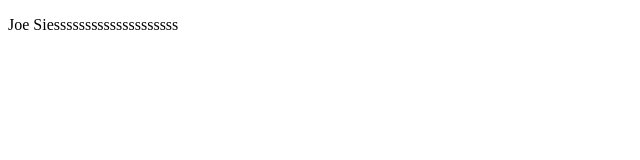
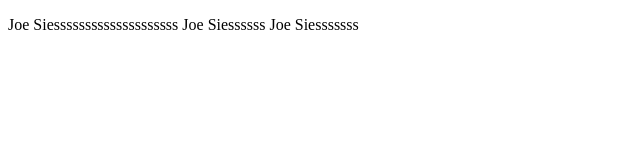
Before and after one commit to jomsiess/html-me-something-, a plain HTML site: page index.html in a window 1280 px wide. Shown: the whole page, without its empty margins (0-640 px from the left). Drawn offline with Linux system fonts and the light colour scheme.

Commit message:
test test

```diff
--- a/index.html
+++ b/index.html
@@ -6,4 +6,4 @@
 <body></body>
 </html>
 
-<p>Joe Siessssssssssssssssssss</p>
+<p>Joe Siessssssssssssssssssss Joe Siessssss Joe Siesssssss</p>
```
